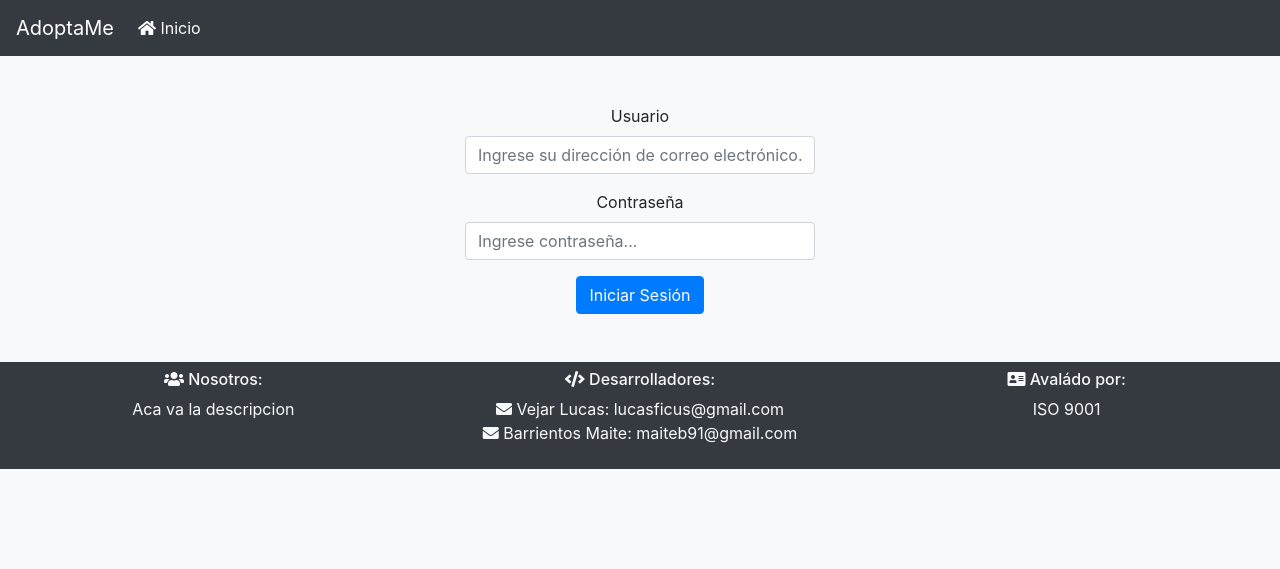
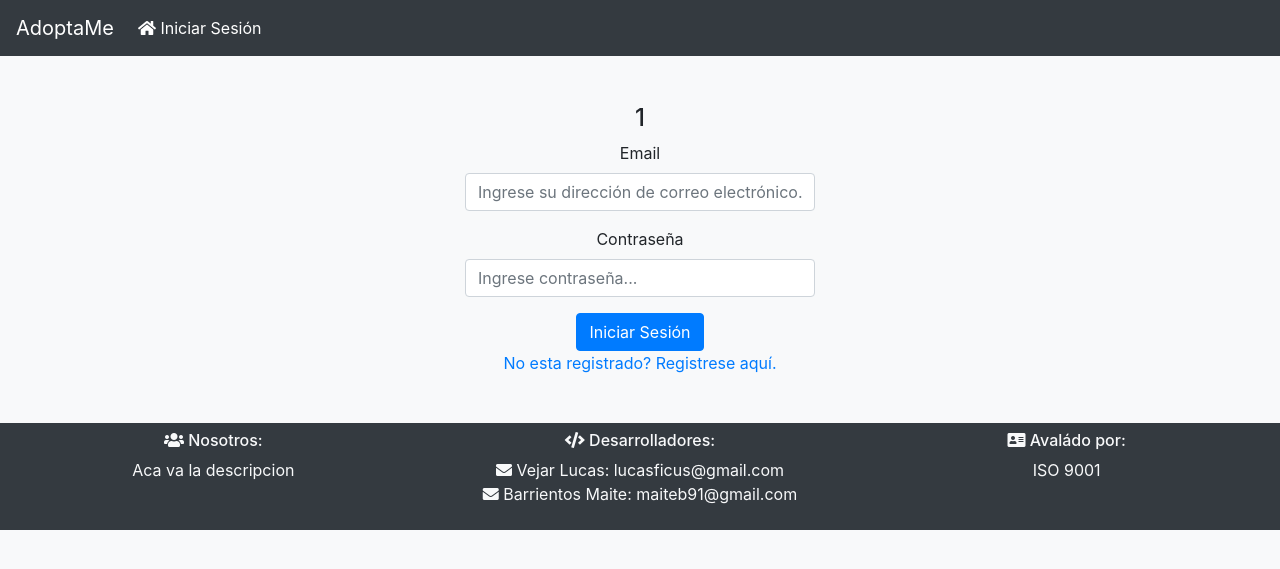
Before and after one commit to lucasvejar/AdoptaM, a CodeIgniter app: page /AdoptaM/index.php/c_iniciosesion/index/1 in a window 1280 px wide. Shown: the top 569 px of the page. Run offline with CodeIgniter, Linux system fonts and the light colour scheme; some libraries are stand-ins or nearby versions.

Commit message:
LogIn
El login esta andando

```diff
--- a/application/config/autoload.php
+++ b/application/config/autoload.php
@@ -58,7 +58,7 @@ $autoload['packages'] = array();
 |
 |	$autoload['libraries'] = array('user_agent' => 'ua');
 */
-$autoload['libraries'] = array('database','session','email');
+$autoload['libraries'] = array('database','session','email','form_validation');
 
 /*
 | -------------------------------------------------------------------
--- a/application/controllers/C_InicioSesion.php
+++ b/application/controllers/C_InicioSesion.php
@@ -8,18 +8,48 @@ class C_InicioSesion extends CI_Controller {
 	public function __construct()
 	{
 		parent::__construct();
+		$this -> load -> model('M_Usuario','usuario');
+		$this -> load -> library('form_validation');
 	}
 
 
-	public function index()
+	public function index($mensajeError = null)
 	{
+		$data['mensajeError'] = $mensajeError;
 		$this->load->view('plantilla/header');
-		$this -> load -> view('V_Inicio_Sesion');
+		$this -> load -> view('V_Inicio_Sesion',$data);
 		$this->load->view('plantilla/footer');
 
 	}
 
 
+	public function InicioSesion(){
+		$user = $this -> input -> post('usuario');
+		$pass = $this -> input -> post('contraseña');
+		$usuario = $this->usuario->IniciarSesion($user,$pass);
+		if ($usuario) {
+			$this->session->set_userdata($usuario);
+			redirect(base_url('C_Inicio'));
+		} else {
+			$this->index("Usuario o contraseña incorrecta. Intente nuevamente!");
+		}
+	}
+
+
+	function cerrarSesion()
+	{
+		foreach ($this->session->all_userdata() as $key => $value) {
+			$this->session->unset_userdata($key);
+		}
+		redirect(base_url());
+	}
+
+
+	function registrarse()
+	{
+		$email = $this -> input -> post('ususario');
+		$password = $this -> input -> post('contraseña');
+	}
 
 
 }
--- /dev/null
+++ b/application/views/V_Adopcion.php
@@ -0,0 +1 @@
+ACA se ve la ADOPCION
--- /dev/null
+++ b/application/views/V_Campaña.php
@@ -0,0 +1 @@
+ACA se piden las campañas
--- /dev/null
+++ b/application/views/V_Inicio.php
@@ -0,0 +1 @@
+LA VISTA INICIO TIENE TODOS LOS ANIMALES
--- a/application/views/V_Inicio_Sesion.php
+++ b/application/views/V_Inicio_Sesion.php
@@ -3,19 +3,23 @@
 		<div class="col"></div>
 		<div class="col">
 			<center>
+			<?php if (!$mensajeError==null): ?>
+				<h4><?= $mensajeError ?></h4>
+			<?php endif ?>
+			<form method="post" action="<?= base_url('C_InicioSesion/InicioSesion') ?>">
 				<div class="form-group">
-					<label for="usuario">Usuario</label>
-					<input type="text" class="form-control" id="usuario" name="usuario" aria-describedby="emailHelp" placeholder="Ingrese su dirección de correo electrónico...">
+					<label for="usuario">Email</label>
+					<input type="text" class="form-control" id="usuario" name="usuario" aria-describedby="emailHelp" placeholder="Ingrese su dirección de correo electrónico..." required="required" >
 				</div>
 				<div class="form-group">
 					<label for="contraseña">Contraseña</label>
-					<input type="password" class="form-control" id="contraseña" name="contraseña" placeholder="Ingrese contraseña...">
+					<input type="password" class="form-control" id="contraseña" name="contraseña" placeholder="Ingrese contraseña..." required="required" >
 				</div>
 				<button type="submit" class="btn btn-primary">Iniciar Sesión</button>
 			</form>
-
-		</center>
+			<a href="#" data-toogle="modal" data-target="#bannerformmodal" >No esta registrado? Registrese aquí.</a>
+			</center>
+			</div>
+		<div class="col"></div>
 	</div>
-	<div class="col"></div>
 </div>
-</div>
--- a/application/views/plantilla/header.php
+++ b/application/views/plantilla/header.php
@@ -18,16 +18,28 @@
 </head>
 <body class="bg-light">
 <nav class="navbar navbar-expand-lg navbar-dark bg-dark sticky-top">
-    <a class="navbar-brand" href="<?= base_url() ?>">AdoptaMe</a>
+    <a class="navbar-brand" href="#">AdoptaMe</a>
     <button class="navbar-toggler" type="button" data-toggle="collapse" data-target="#navbarSupportedContent" aria-controls="navbarSupportedContent" aria-expanded="false" aria-label="Toggle navigation">
       <span class="navbar-toggler-icon"></span>
     </button>
 
     <div class="collapse navbar-collapse" id="navbarSupportedContent">
       <ul class="navbar-nav mr-auto">
+      <?php if ($this->session->has_userdata('nombre_usuario')): ?>
         <li class="nav-item active">
-          <a class="nav-link" href="<?= base_url() ?>"><i class="fas fa-home"></i> Inicio</a>
+          <a class="nav-link" href="<?= base_url('C_Inicio') ?>"><i class="fas fa-paw"></i> Inicio</a>
         </li>
-        </ul>
-      </div>
-    </nav>
+        <li class="nav-item active">
+          <a class="nav-link" href="<?= base_url('C_Campanias') ?>"><i class="fas fa-notes-medical"></i> Campañas</a>
+        </li>
+        <li class="nav-item active">
+          <a class="nav-link" href="<?= base_url('C_InicioSesion/cerrarSesion') ?>"><i class="fas fa-home"></i> Cerrar Sesión</a>
+        </li>
+      <?php else: ?>
+        <li class="nav-item active">
+          <a class="nav-link" href="<?= base_url() ?>"><i class="fas fa-home"></i> Iniciar Sesión</a>
+        </li>
+      <?php endif ?>
+      </ul>
+    </div>
+</nav>
```
Also changed, not shown: application/controllers/C_Adoptar.php (added, +21 -0 lines), application/controllers/C_Campanias.php (added, +21 -0 lines), application/controllers/C_Inicio.php (added, +21 -0 lines), application/controllers/C_Prueba.php (added, +42 -0 lines), application/models/M_Usuario.php (indentation only).
